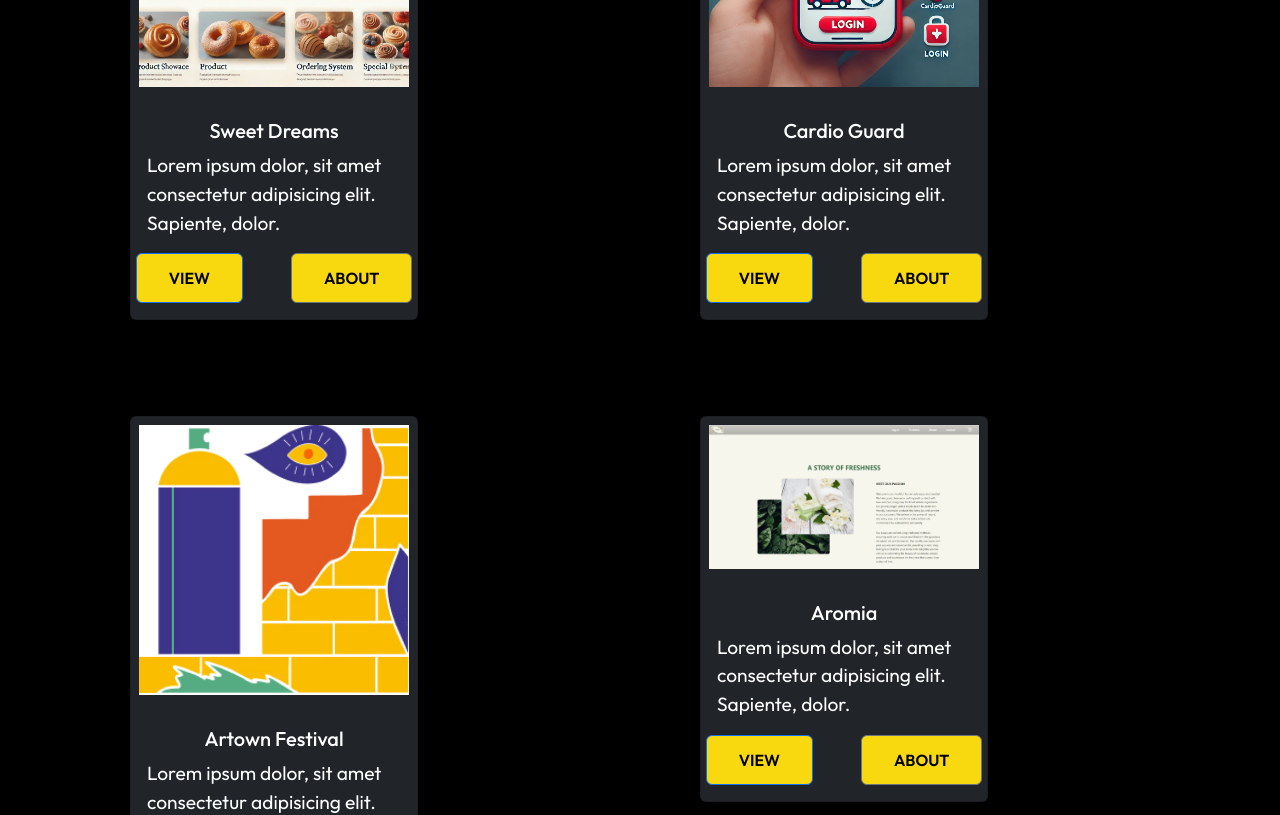
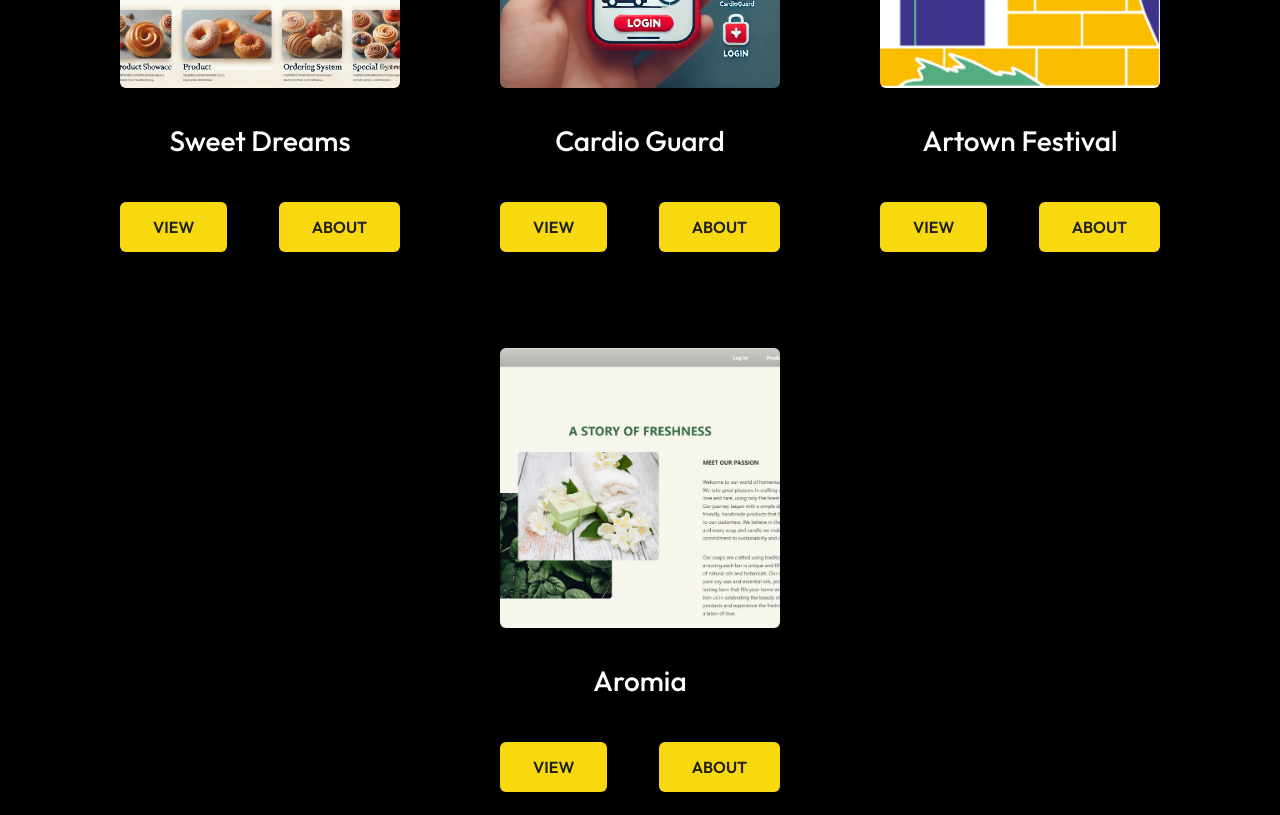
Before and after one commit to CornelOlaru/my-portfolio, a React (Vite) app: page /Projects in a window 1280 px wide. Shown: the part 720-1535 px from the top of the page. Built offline with nearby package versions, Linux system fonts and the light colour scheme.

Commit message:
finished project cards

```diff
--- a/src/components/ProjectsPage.jsx
+++ b/src/components/ProjectsPage.jsx
@@ -1,31 +1,53 @@
-import Button from "react-bootstrap/Button";
-import Card from "react-bootstrap/Card";
-import { Component } from "react";
 
- {/* eslint-disable react/prop-types */}
-class ProjectsPage extends Component {
-  render() {
-    return (
+import { useEffect, useRef } from "react";
+import "./projectsPage.css";
 
+// eslint-disable-next-line react/prop-types
+const ProjectsPage = ({ image, cardTitle, cardLink, cardText, flippedCardId, onCardFlip, cardId }) => {
+ const cardRef = useRef(null)
+  useEffect(() => {
+    const handleClickOutside = (event) => {
+      if (cardRef.current && !cardRef.current.contains(event.target)) {
+        if (flippedCardId) {
+          onCardFlip(cardId)
+        } // Close the card if clicked outside
+      }
+    };
 
+    document.addEventListener("mousedown", handleClickOutside);
 
-      <Card bg="dark" className="d-flex justify-content-center m-5 " style={{ width: "18rem" }}>
+    return () => {
+      document.removeEventListener("mousedown", handleClickOutside);
+    };
+  }, [onCardFlip, flippedCardId, cardId]);
+  return (
+    <div  className="flip-card" ref={cardRef}>
+      <div className={`flip-card-inner ${flippedCardId ? "flip" : ""}`}>
+        <div className="flip-card-front">
+          <img className="card-img rounded" src={image} alt="Card front" />
+          <h3>{cardTitle}</h3>
+          <div className="card-buttons">
+            <a href={cardLink} target="_blank" rel="noopener noreferrer">
+              <button className="btn">View</button>
+            </a>
+            <button className="btn" onClick={onCardFlip}>
+              About
+            </button>
+          </div>
+        </div>
+        <div   className="flip-card-back">
+          <h3>{cardTitle}</h3>
+          <p>{cardText}</p>
+          {/* <div className="card-buttons">
 
-        <Card.Img className="p-2 rounded" variant="top" src={this.props.image} />
-        <Card.Body>
-          <Card.Title className="text-white">{this.props.cardTitle}</Card.Title>
-          <Card.Text className="">{this.props.cardText}</Card.Text>
-          <span className="d-flex justify-content-center gap-5">
+            <button className="btn" onClick={() => onCardFlip(cardId)}>
+              Back
+            </button>
+          </div> */}
+        </div>
+      </div>
+    </div>
+  );
+};
 
-          <a href={this.props.cardLink} target="_blank"><Button className="btn text-black" variant="primary">
-          View</Button></a>
-          <Button className="text-black" variant="secondary">About</Button>
-          </span>
-        </Card.Body>
-      </Card>
-
-
-    );
-  }
-}
 export default ProjectsPage;
--- /dev/null
+++ b/src/components/projectsPage.css
@@ -0,0 +1,68 @@
+.flip-card {
+    background-color: transparent;
+    width: 300px;
+    height: 500px; /* Fixed height for the card */
+    perspective: 1000px;
+    margin: 20px auto;
+  }
+
+  .flip-card-inner {
+    position: relative;
+    width: 100%;
+    height: 100%;
+    text-align: center;
+    transition: transform 0.8s;
+    transform-style: preserve-3d;
+  }
+
+  .flip-card-inner.flip {
+    transform: rotateY(180deg);
+  }
+
+  .flip-card-front, .flip-card-back {
+    position: absolute;
+    width: 100%;
+    height: 100%; /* Ensures both sides have the same height */
+    -webkit-backface-visibility: hidden; /* Safari */
+    backface-visibility: hidden;
+    display: flex;
+    flex-direction: column;
+    justify-content: space-around;
+    align-items: center;
+    padding: 10px;
+    box-sizing: border-box;
+    border-radius: 8px;
+
+
+  }
+
+  .flip-card-front {
+
+    color: #FFF;
+  }
+
+  .flip-card-back {
+    border: 1px solid white;
+    color: white;
+    transform: rotateY(180deg);
+  }
+
+  img {
+    max-width: 100%;
+    border-radius: 8px;
+  }
+
+  .card-buttons{
+    display: flex;
+    flex-direction: row;
+    justify-content: space-between;
+    width: 100%;
+
+  }
+
+
+  .card-img{
+    aspect-ratio: 1/1;
+    object-fit: cover;
+
+  }
--- a/src/routes/Projects.jsx
+++ b/src/routes/Projects.jsx
@@ -9,11 +9,17 @@ import aromia from "../assets/Aromia.png";
 import { Col, Container, Row } from "react-bootstrap";
 
 import "../components/AboutPageStyle.css";
+import { useState } from "react";
 
 export default function Projects() {
+  const [flippedCardId, setflippedCardId] = useState(null);
+
+  const onCardFlip = (id) => {
+    setflippedCardId(flippedCardId === id ? null : id);
+  };
+
   return (
     <div>
-
       <Navbar />
       <HeroImg2 heading="Projects" text="You can checkout my Projects below" />
 
@@ -21,34 +27,48 @@ export default function Projects() {
         <Row>
           <Col>
             <ProjectsPage
+              cardId={1}
               image={sweetDreams}
               cardTitle="Sweet Dreams"
-              cardText="Lorem ipsum dolor, sit amet consectetur adipisicing elit. Sapiente, dolor."
+              cardText='The "Sweet Dreams" website is a charming online pastry shop that showcases a delightful selection of
+              baked goods. Users can easily browse through the menu, learn about each item, and place orders directly through the site.
+              With a focus on quality ingredients and artisanal baking, "Sweet Dreams" offers a seamless and enjoyable shopping experience for dessert lovers.'
               cardLink="https://sweetdreams-theta.vercel.app/"
+              flippedCardId={flippedCardId === 1}
+              onCardFlip={() => onCardFlip(1)}
             />
           </Col>
           <Col>
             <ProjectsPage
+              cardId={2}
               image={cardioGuard}
               cardTitle="Cardio Guard"
-              cardText="Lorem ipsum dolor, sit amet consectetur adipisicing elit. Sapiente, dolor."
+              cardText='The "Cardio Guard" website is a secure platform designed for doctors to efficiently manage patient information. It allows healthcare professionals to add, view, edit, and delete patient records, as well as access detailed information about assigned patients.'
               cardLink="https://cardioguard.eu/"
+              flippedCardId={flippedCardId === 2}
+              onCardFlip={() => onCardFlip(2)}
             />
           </Col>
           <Col>
             <ProjectsPage
+              cardId={3}
               image={artown}
               cardTitle="Artown Festival"
-              cardText="Lorem ipsum dolor, sit amet consectetur adipisicing elit. Sapiente, dolor."
+              cardText="Artown Festival is a website created to represent a dynamic group of artists dedicated to promoting local art and fostering creative expression within the community. This platform serves as a hub for celebrating artistic endeavors and showcasing the vibrant and diverse talent of local artists."
               cardLink="https://www.artown-festival.art/"
+              flippedCardId={flippedCardId === 3}
+              onCardFlip={() => onCardFlip(3)}
             />
           </Col>
           <Col>
             <ProjectsPage
+              cardId={4}
               image={aromia}
               cardTitle="Aromia"
-              cardText="Lorem ipsum dolor, sit amet consectetur adipisicing elit. Sapiente, dolor."
+              cardText="Aromia is an e-commerce platform developed by a team of three interns at IBM Romania, showcasing our dedication to creating a seamless and innovative online shopping experience. This website features a diverse range of high-quality products, designed to meet the needs and preferences of our customers."
               cardLink="https://mern-frontend-ibm-project.vercel.app/"
+              flippedCardId={flippedCardId === 4}
+              onCardFlip={() => onCardFlip(4)}
             />
           </Col>
         </Row>
```
